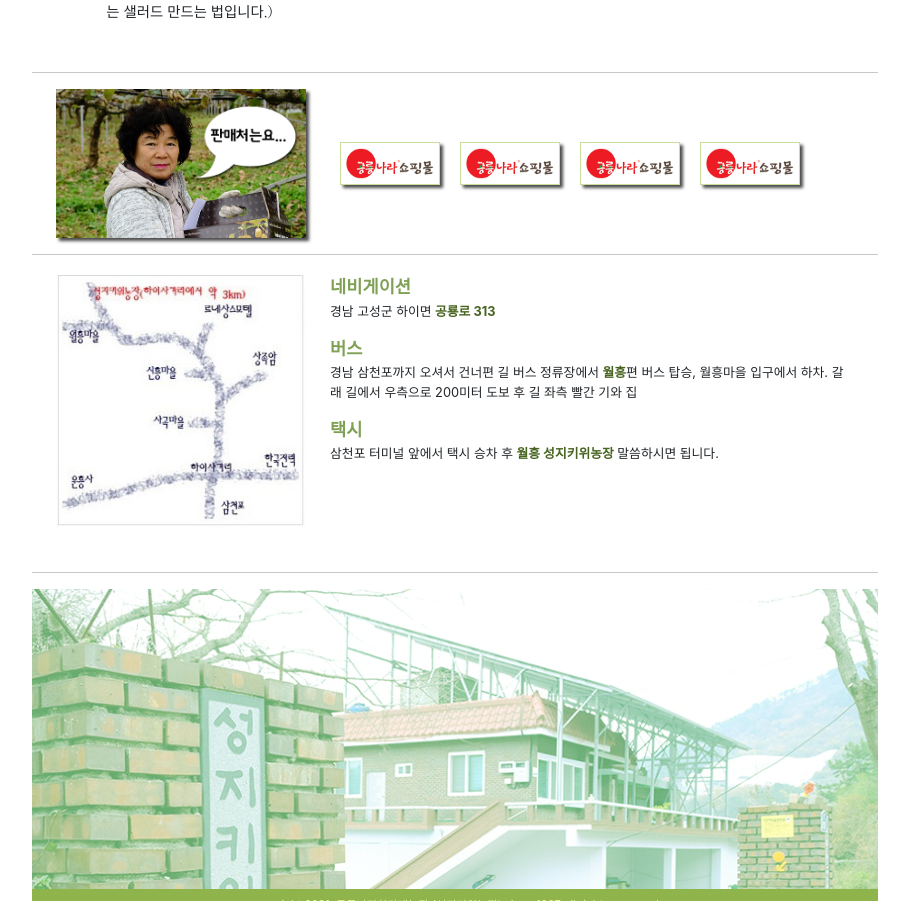
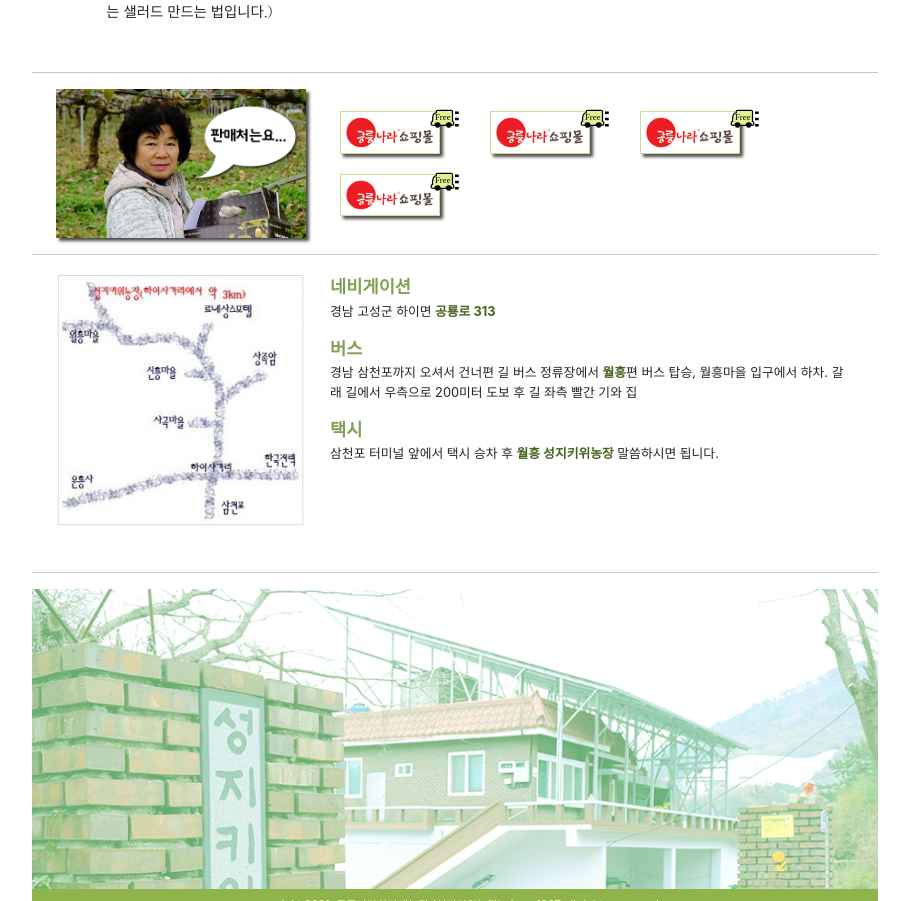
Before and after one commit to wootra/dinokiwi, a React (Create React App) app: page / in a window 1280 px wide. Shown: the part 1897-2798 px from the top of the page, without its empty margins (185-1094 px from the left). Built offline with nearby package versions, Linux system fonts and the light colour scheme.

Commit message:
add free delevery icon

```diff
--- a/package.json
+++ b/package.json
@@ -1,6 +1,6 @@
 {
 	"name": "dinokiwi",
-	"version": "1.0.10",
+	"version": "1.0.11",
 	"private": false,
 	"homepage": "http://wootra.github.io/dinokiwi",
 	"dependencies": {
--- /dev/null
+++ b/src/market/FreeDelevery.jsx
@@ -0,0 +1,17 @@
+import img from "./FreeDelevery.svg";
+
+export default function FreeDelevery(props) {
+	return (
+		<img
+			src={img}
+			style={{
+				position: "relative",
+				left: "-20px",
+				top: "-13px",
+				width: "30px",
+				height: "30px",
+			}}
+			alt='free delevery'
+		/>
+	);
+}
--- a/src/market/Market.css
+++ b/src/market/Market.css
@@ -13,6 +13,11 @@
 	text-align: left;
 	margin-top: auto;
 	margin-bottom: auto;
+}
+.Market_link_container a * {
+	white-space: nowrap;
+	break-inside: avoid;
+	word-break: keep-all;
 }
 
 .Market_mall_logo {
--- a/src/market/Market.jsx
+++ b/src/market/Market.jsx
@@ -3,6 +3,7 @@ import marketLogo from "./hd_logo.gif";
 import { getUrl } from "./marketUtil";
 import marketWhere from "./market_where.png";
 import "./Market.css";
+import FreeDelevery from "./FreeDelevery";
 const mallList = [
 	{
 		url: getUrl("dinomall"),
@@ -51,11 +52,14 @@ export default forwardRef((props, ref) => {
 							tooltip='dd'
 							key={idx}
 						>
-							<img
-								src={obj.img}
-								className='Market_mall_logo'
-								alt={`${obj.name} 로고`}
-							/>
+							<div style={{ display: "inline-block" }}>
+								<img
+									src={obj.img}
+									className='Market_mall_logo'
+									alt={`${obj.name} 로고`}
+								/>
+								<FreeDelevery />
+							</div>
 						</a>
 					))}
 				</div>
```
Also changed, not shown: src/market/FreeDelevery.svg (added).
